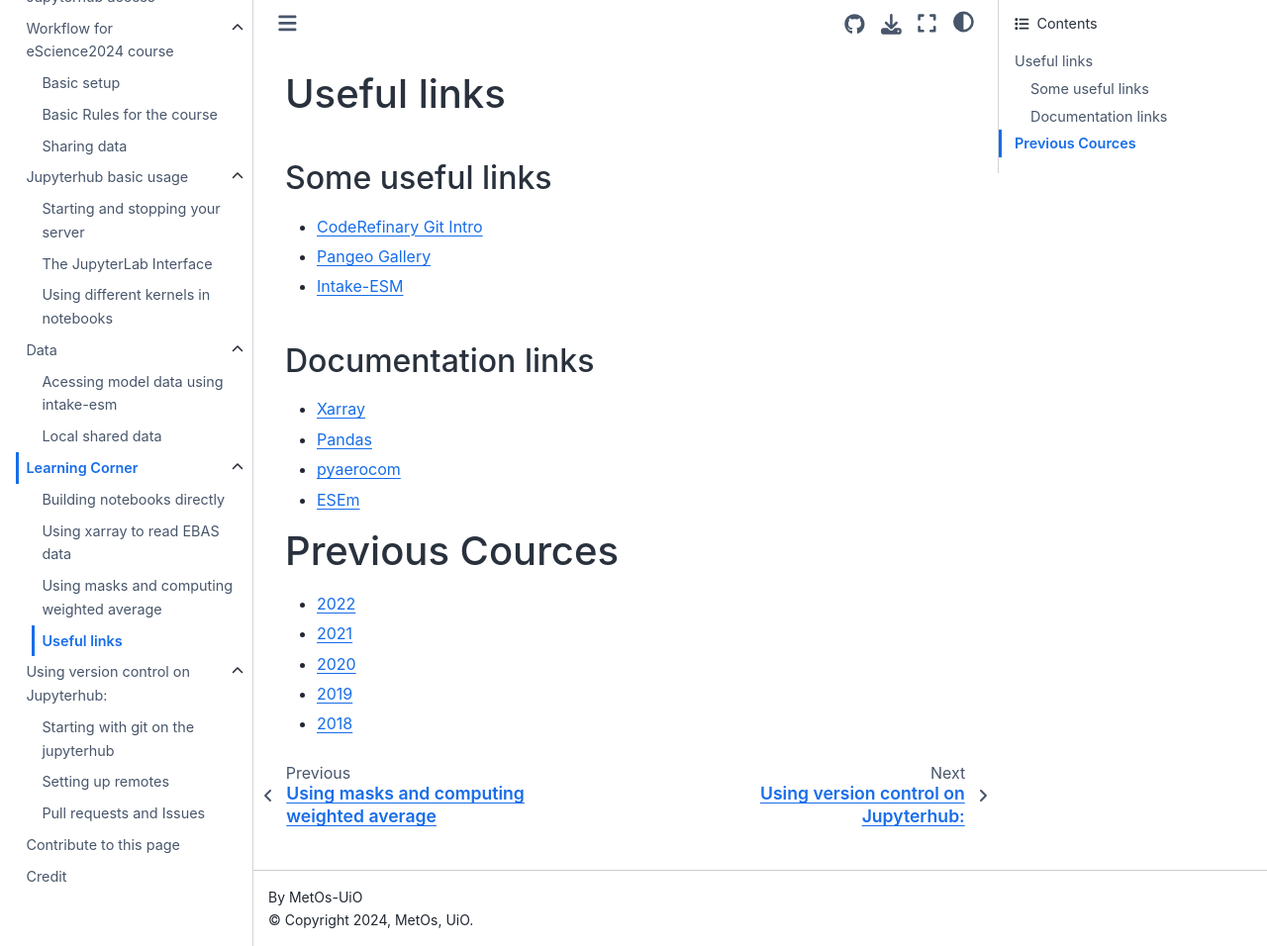
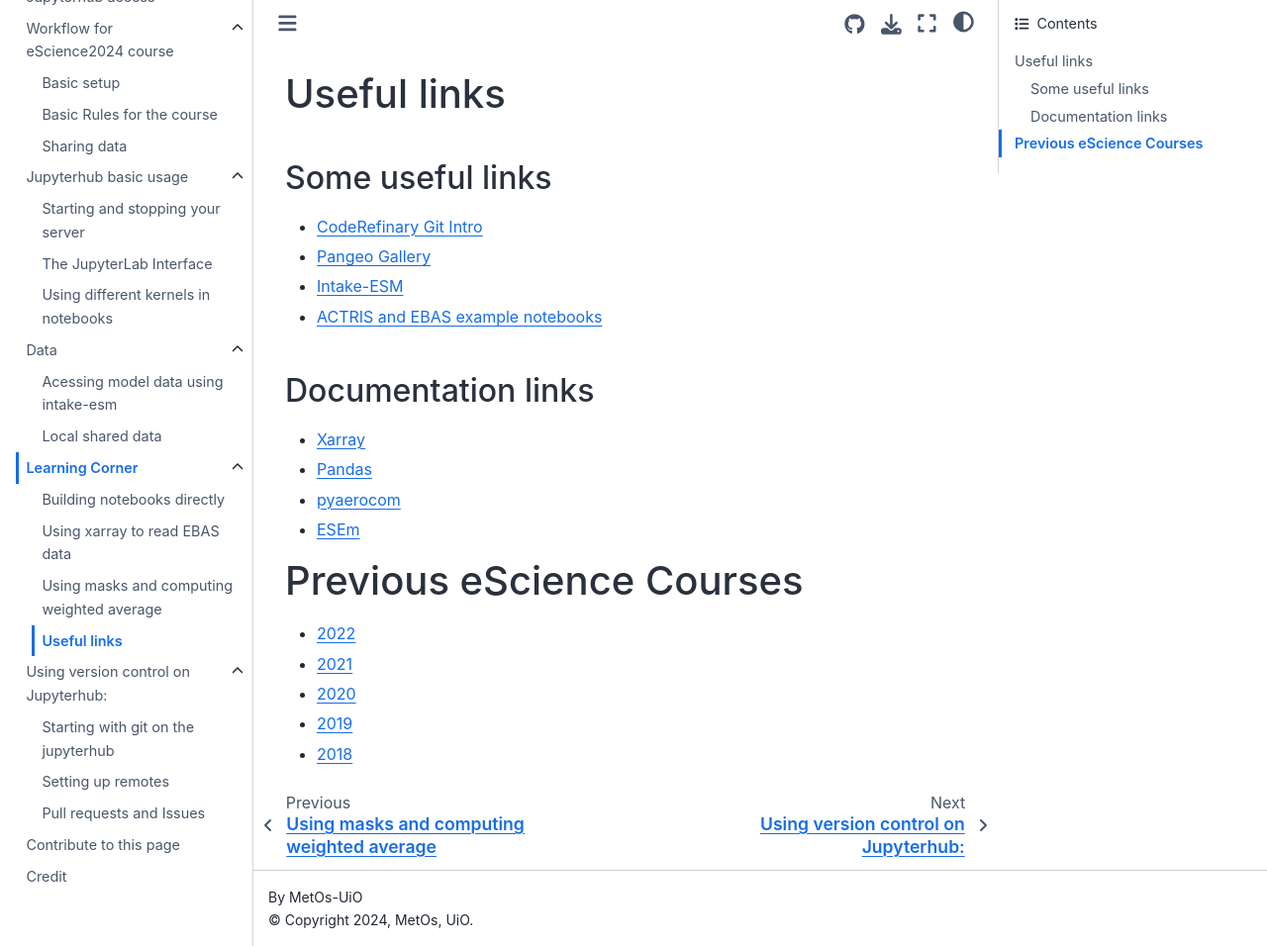
Before and after one commit to MetOs-UiO/eScience2024, a Sphinx documentation site: the page built from docs/learning/us-links.rst, in a window 1280 px wide and 956 px high. Shown: the whole window at 99% size. Built offline with Sphinx 7.4.7 and the Sphinx Book theme 1.1.4, drawn with Linux system fonts in a browser that asks for light colours.

Commit message:
Update us-links.rst
Added ACTRIS example notebooks
Corrected 2021 course URL

```diff
--- a/docs/learning/us-links.rst
+++ b/docs/learning/us-links.rst
@@ -7,6 +7,8 @@ Some useful links
 - `CodeRefinary Git Intro <https://coderefinery.github.io/git-intro>`_
 - `Pangeo Gallery <https://gallery.pangeo.io/>`_
 - `Intake-ESM <https://intake-esm.readthedocs.io/en/stable/>`_
+- `ACTRIS and EBAS example notebooks <https://github.com/ACTRIS-Data-Centre/actris-jupyter-hub>`_
+
 
 
 
@@ -21,11 +23,11 @@ Documentation links
 
 
 
-Previous Cources
-================
+Previous eScience Courses
+=========================
 
 - `2022 <https://pangeo-data.github.io/escience-2022/intro.html>`_
-- `2021 <https://nordicesmhub.github.io/forces-2020/intro.html>`_
+- `2021 <https://nordicesmhub.github.io/forces-2021/intro.html>`_
 - `2020 <https://nordicesmhub.github.io/forces-2020/intro.html>`_
 - `2019 <https://nordicesmhub.github.io/NEGI-Abisko-2019/>`_
 - `2018 <https://nordicesmhub.github.io/NEGI-Andoya-2018/>`_
```
